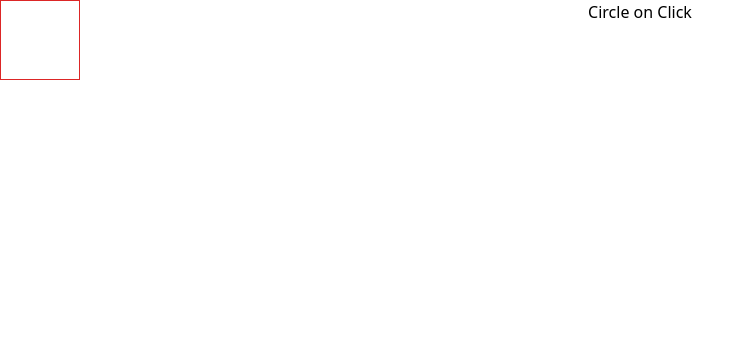
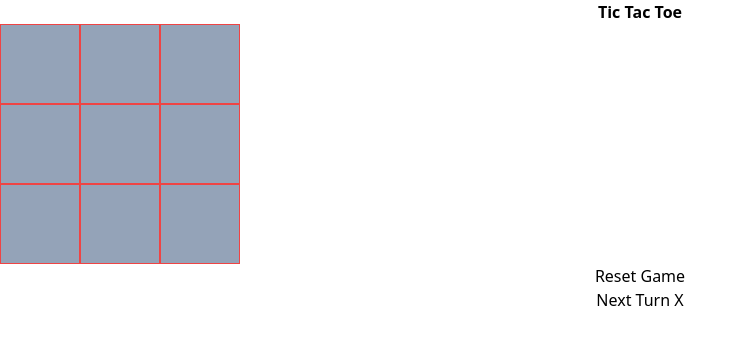
Before and after one commit to sumitpandey1999/reacttopics, a React (Create React App) app: page / in a window 1280 px wide. Shown: the top 344 px of the page, without its empty margins (0-755 px from the left). Built offline with nearby package versions, Linux system fonts and the light colour scheme.

Commit message:
Tic tac Toe

```diff
--- a/src/App.js
+++ b/src/App.js
@@ -1,14 +1,15 @@
 import './App.css';
 import { Provider } from 'react-redux';
 import store from './utils/store';
-import CircleOnClick from './components/CircleOnClick';
+import TicTacToe from './components/TicTacToe';
+
 
 
 function App() {
   return (
     <Provider store={store}>
       <div className="App">
-        <CircleOnClick />
+        <TicTacToe />
       </div>
     </Provider>
   );
--- a/src/components/TicTacToe.js
+++ b/src/components/TicTacToe.js
@@ -1,9 +1,73 @@
-import React from 'react'
+import React, { useEffect, useState } from 'react'
 
 const TicTacToe = () => {
-  return (
+
+const [matrix, setMatrix] = useState(Array(9).fill(null))
+const [turn, setTurn] = useState(true)
+const [winnner, setWinner] = useState(null)
+
+const handleClick = (e) =>{
+ const position = e.target.id
+  setMatrix((preValue)=>{
+    const copyMatrix = [...preValue]
+    copyMatrix[position] = turn?"X" : "O"
+    return copyMatrix
+
+  })
+  setTurn((preValue)=>!preValue)
+}
+
+
+const handleReset=()=>{
+    setMatrix(Array(9).fill(null))
+    setTurn(true)
+    setWinner(null)
+}
+
+const decideWinner= () =>{
+  const lines = [
+    [0, 1, 2],
+    [3, 4, 5],
+    [6, 7, 8],
+    [0, 3, 6],
+    [1, 4, 7],
+    [2, 5, 8],
+    [0, 4, 8],
+    [2, 4, 6]
+  ];
+
+ for(let i=0; i<lines.length; i++){
+  const[a,b,c] = lines[i];
+  if(matrix[a]&& matrix[a]===matrix[b] && matrix[a]===matrix[c]){
+    setWinner(matrix[a])
+  }
+ }
+
+}
+
+useEffect(()=>{
+  decideWinner()
+},[matrix])
+
+
+return (
     <div>
-
+      <h1 className='font-bold'>Tic Tac Toe</h1>
+      <div className='board w-60 h-60 bg-slate-400 grid grid-cols-3'
+      onClick={handleClick}
+      >
+      {matrix.map((arr,index)=>{
+        return(
+          <div
+          key={index}
+          id={index}
+          className='box border border-red-500 flex justify-center items-center'>{arr}</div>
+        )
+      })}
+      </div>
+     <button onClick={()=>handleReset()}>Reset Game</button>
+     <div>Next Turn {turn?"X":"O"}</div>
+     <div>{winnner && <h1>winner is {winnner}</h1>}</div>
     </div>
   )
 }
```
